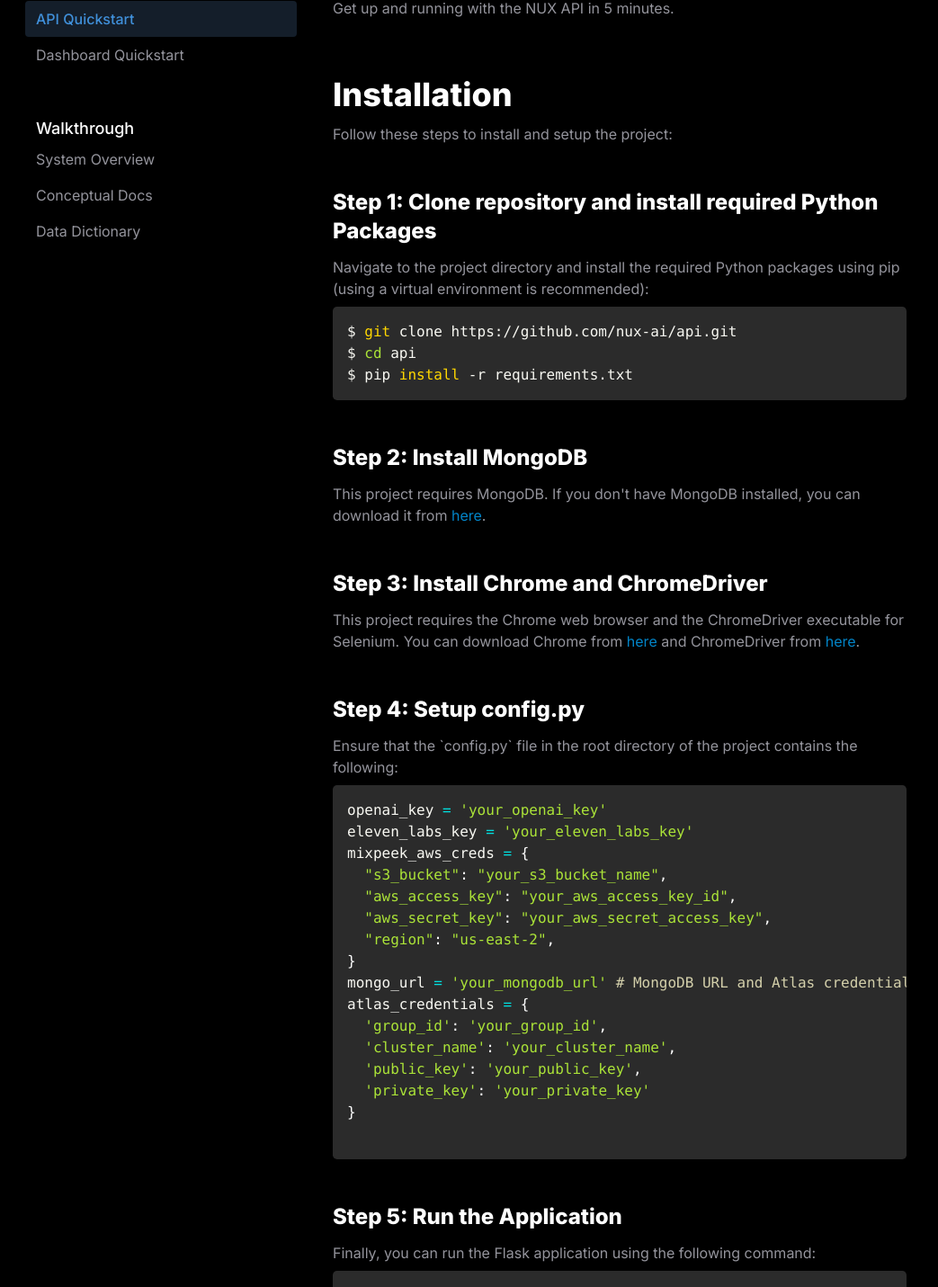
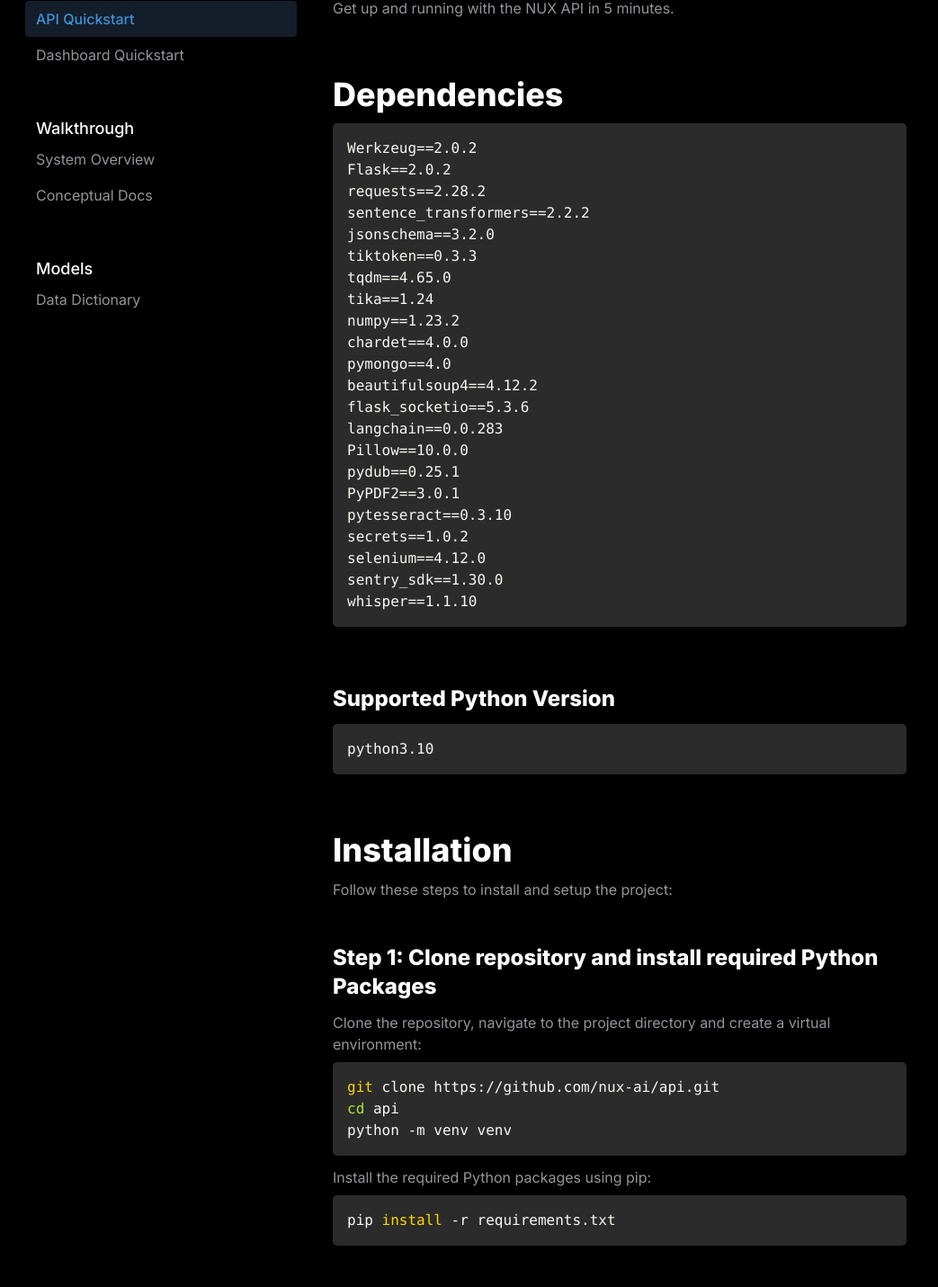
Before and after one commit to goudete/shroominic-docs, a Next.js app: page /api-quickstart in a window 1280 px wide. Shown: the part 180-1611 px from the top of the page at 90% size, without its empty margins (0-1043 px from the left). Built offline with nearby package versions, Linux system fonts and the light colour scheme; no server answers.

Commit message:
mateusz feedback

```diff
--- a/src/components/docs/apiQuickstart.tsx
+++ b/src/components/docs/apiQuickstart.tsx
@@ -18,6 +18,54 @@ export default function APIQuickstart() {
             </div>
 
             <div className="text-4xl font-extrabold mb-3 mt-16">
+              Dependencies
+            </div>
+            <div className="">
+              <SyntaxHighlighter
+                language="text"
+                style={a11yDark}
+              >
+                {`Werkzeug==2.0.2
+Flask==2.0.2
+requests==2.28.2
+sentence_transformers==2.2.2
+jsonschema==3.2.0
+tiktoken==0.3.3
+tqdm==4.65.0
+tika==1.24
+numpy==1.23.2
+chardet==4.0.0
+pymongo==4.0
+beautifulsoup4==4.12.2
+flask_socketio==5.3.6
+langchain==0.0.283
+Pillow==10.0.0
+pydub==0.25.1
+PyPDF2==3.0.1
+pytesseract==0.3.10
+secrets==1.0.2
+selenium==4.12.0
+sentry_sdk==1.30.0
+whisper==1.1.10
+`
+}
+              </SyntaxHighlighter>
+            </div>
+            <div className="text-2xl font-extrabold mb-3 mt-16">
+              Supported Python Version
+            </div>
+            <div className="">
+              <SyntaxHighlighter
+                language="text"
+                style={a11yDark}
+              >
+                {`python3.10`
+}
+              </SyntaxHighlighter>
+            </div>
+
+
+            <div className="text-4xl font-extrabold mb-3 mt-16">
               Installation
             </div>
             <div className="text-[#94949c]">
@@ -28,16 +76,27 @@ export default function APIQuickstart() {
               Step 1: Clone repository and install required Python Packages
             </div>
             <div className="text-[#94949c]">
-              Navigate to the project directory and install the required Python packages using pip (using a virtual environment is recommended):
+              Clone the repository, navigate to the project directory and create a virtual environment:
             </div>
             <div className="">
               <SyntaxHighlighter
                 language="bash"
                 style={a11yDark}
               >
-                {`$ git clone https://github.com/nux-ai/api.git
-$ cd api
-$ pip install -r requirements.txt`}
+                {`git clone https://github.com/nux-ai/api.git
+cd api
+python -m venv venv`}
+              </SyntaxHighlighter>
+            </div>
+            <div className="text-[#94949c] mt-3">
+              Install the required Python packages using pip:
+            </div>
+            <div className="">
+              <SyntaxHighlighter
+                language="bash"
+                style={a11yDark}
+              >
+                {`pip install -r requirements.txt`}
               </SyntaxHighlighter>
             </div>
 
@@ -90,7 +149,7 @@ atlas_credentials = {
             </div>
             <div className="">
               <SyntaxHighlighter language="bash" style={a11yDark}>
-                {`$ python manage.py`}
+                {`python manage.py`}
               </SyntaxHighlighter>
             </div>
             <div className="text-[#94949c]">
--- a/src/components/docs/conceptualDocs.tsx
+++ b/src/components/docs/conceptualDocs.tsx
@@ -70,51 +70,6 @@ export default function ConceptualDocs() {
               </ul>
             </div>
 
-            <div className="text-3xl font-extrabold mb-3 mt-16">
-              MongoDB Integration
-            </div>
-            <div className="text-[#94949c]">
-              The code integrates with a MongoDB database in the following ways:
-            </div>
-            <div className="text-xl font-extrabold mb-3 mt-10">
-              Key integrations
-            </div>
-            <div className="text-[#94949c]">
-              <ul className="list-disc ml-4">
-                <li><span className="text-white">PyMongo Usage:</span> Uses PyMongo to connect to a MongoDB cluster and access collections like `organizations`, `sources` etc.</li>
-                <li><span className="text-white">Document Storage:</span> Stores documents in MongoDB collections to persist entities like sources, chains, orgs etc.</li>
-                <li><span className="text-white">Search Capabilities:</span> Uses MongoDB text search and vector similarity search for capabilities like search.</li>
-                <li><span className="text-white">Atlas Search Indexes:</span> Can create Atlas Search indexes on embedding vectors to enable semantic search.</li>
-                <li><span className="text-white">Aggregations in Chains:</span> Uses MongoDB aggregations in chain execution to implement multi-stage pipelines.</li>
-              </ul>
-            </div>
-            <div className="text-[#94949c] mt-4">
-              So MongoDB serves as the primary data store and execution engine for core capabilities.
-            </div>
-
-            <div className="text-3xl font-extrabold mb-3 mt-16">
-              Supported ML Models
-            </div>
-            <div className="text-[#94949c]">
-              The system currently supports the following ML models:
-            </div>
-            <div className="text-xl font-extrabold mb-3 mt-10">
-              Model list
-            </div>
-            <div className="text-[#94949c]">
-              <ul className="list-disc ml-4">
-                <li><span className="text-white">SentenceTransformers:</span> For generating semantic text embeddings used in search.</li>
-                <li><span className="text-white">OpenAI Whisper:</span> Speech to text transcription of audio.</li>
-                <li><span className="text-white">OpenAI ChatGPT:</span> Text generation and summarization.</li>
-                <li><span className="text-white">ElevenLabs:</span> Text to speech synthesis.</li>
-              </ul>
-            </div>
-            <div className="text-[#94949c] mt-4">
-              Additional models can be added by extending the relevant classes like `TextToText` or `FileEmbedder`.
-            </div>
-
-
-
           </div>
           {/* <div className="col-span-1">
           <div>On this page</div>
--- a/src/components/docs/dashboardQuickstart.tsx
+++ b/src/components/docs/dashboardQuickstart.tsx
@@ -29,7 +29,7 @@ export default function DashboardQuickstart() {
             </div>
             <div>
               <SyntaxHighlighter language="bash" style={a11yDark}>
-                {`$ git clone https://github.com/nux-ai/dash.git`}
+                {`git clone https://github.com/nux-ai/dash.git`}
               </SyntaxHighlighter>
             </div>
 
@@ -38,19 +38,11 @@ export default function DashboardQuickstart() {
             </div>
             <div>
               <SyntaxHighlighter language="bash" style={a11yDark}>
-                {`$ cd dash/
-$ npm i
-$ npm run dev`}
+                {`cd dash/
+npm i
+npm run dev`}
               </SyntaxHighlighter>
             </div>
-
-            <div className="text-4xl font-extrabold mb-3 mt-16">
-              Key Concepts
-            </div>
-            <div className="text-[#94949c]">
-              This repo uses <a className="text-sky-600" href="https://nextjs.org/docs/pages">Next pages router</a>. To add a new route, create a file under the pages directory. The name of the file will be the name of the route.
-            </div>
-
 
           </div>
           {/* <div className="col-span-1">
--- a/src/components/docs/dataDictionary.tsx
+++ b/src/components/docs/dataDictionary.tsx
@@ -171,7 +171,7 @@ export default function DataDictionary() {
             </Card>
 
             <div className="text-3xl font-extrabold mb-3 mt-20">
-              User (within Organization)
+              User
             </div>
             <Card>
               <div className="flex flex-col">
--- a/src/components/sidebar.tsx
+++ b/src/components/sidebar.tsx
@@ -59,6 +59,12 @@ export default function Sidebar() {
           >
             Conceptual Docs
           </div>
+        </div>
+
+        <div className="">
+          <div className="text-lg font-medium pl-3 mt-12">
+            Models
+          </div>
           <div
             onClick={() => router.push("/data-dictionary")}
             className={`text-[#94949c] ${pathName === "/data-dictionary" ? `bg-[#141E2A] !text-[#4090DA] font-medium` : ``} hover:cursor-pointer hover:bg-[#141E2A] rounded py-2 pl-3`}
@@ -66,6 +72,8 @@ export default function Sidebar() {
             Data Dictionary
           </div>
         </div>
+
+
       </div>
       {isOpen && <div className="fixed inset-0 bg-black opacity-95" onClick={() => setIsOpen(false)}></div>}
     </>
```
